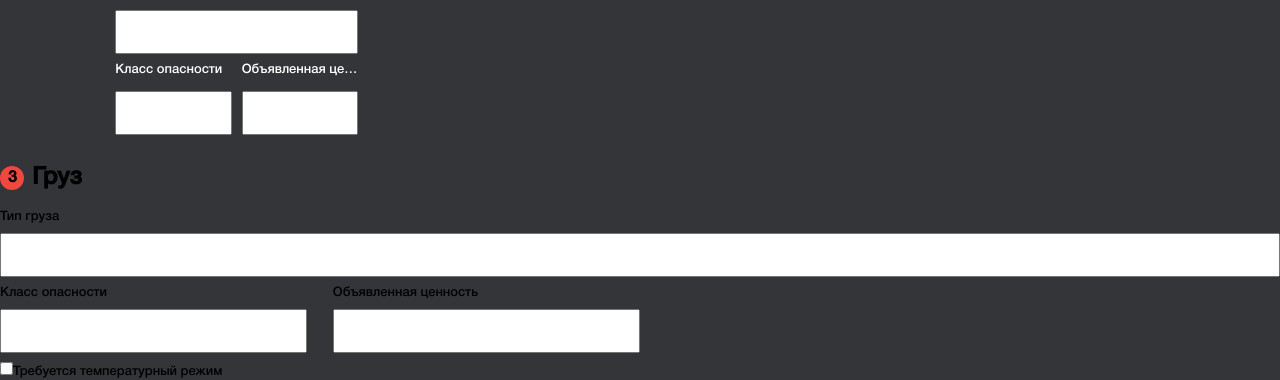
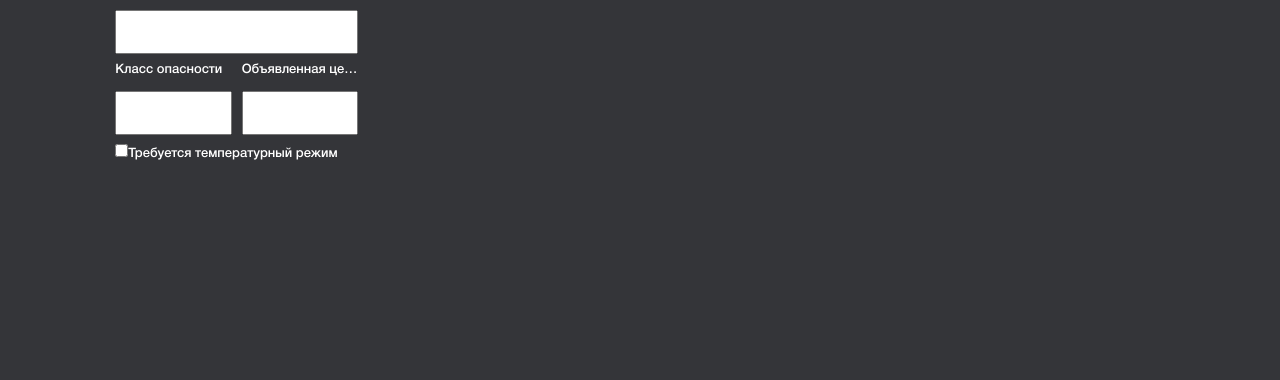
Before and after one commit to EnrikeM/Dot-Dot, a plain HTML site: page index.html in a window 1280 px wide. Shown: the part 628-1008 px from the top of the page. After the commit the page ends 800 px from the top, so only its background shows below. Drawn offline with Linux system fonts and the light colour scheme.

Commit message:
fixed: duplicated section removed

```diff
--- a/index.html
+++ b/index.html
@@ -62,30 +62,10 @@
                         <label><span>Объявленная ценность</span><input type="text" class="section__input"></label>
                     </div>
                 </div>
+                <label><input type="checkbox" id="temperature">Требуется температурный режим</label>
             </div>
     </div>
     <!-- /.section -->
-    <div class="section">
-        <div class="section__header">
-            <p class="section__number">3</p>
-            <p class="section__title">Груз</p>
-        </div>
-        <form action="#" class="section__hero-wide">
-            <!--Я знаю что так называть неправильно, но я не придумал как сделать это иначе-->
-            <label>Тип груза<input type="text" class="section__input"></label>
-        </form>
-        <div class="section__hero-wrapper">
-            <form action="#" class="section__hero-goods">
-                <label>Класс опасности<input type="text" class="section__input"></label>
-            </form>
-            <form action="#" class="section__hero-goods">
-                <label>Объявленная ценность<input type="text" class="section__input"></label>
-            </form>
-        </div>
-        <label><input type="checkbox" id="temperature">Требуется температурный режим</label>
-    </div>
-    </div>
-    <!-- /.container -->
 </body>
 
 </html>
```
